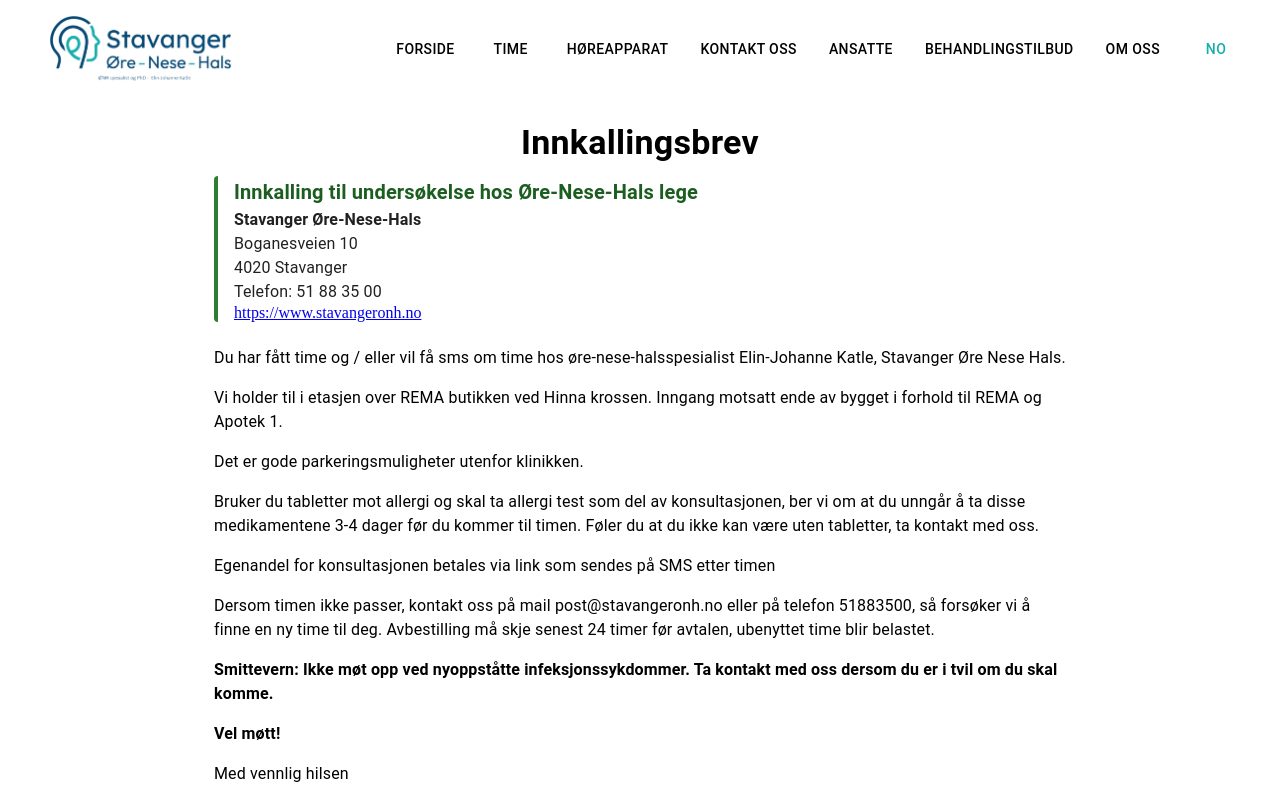
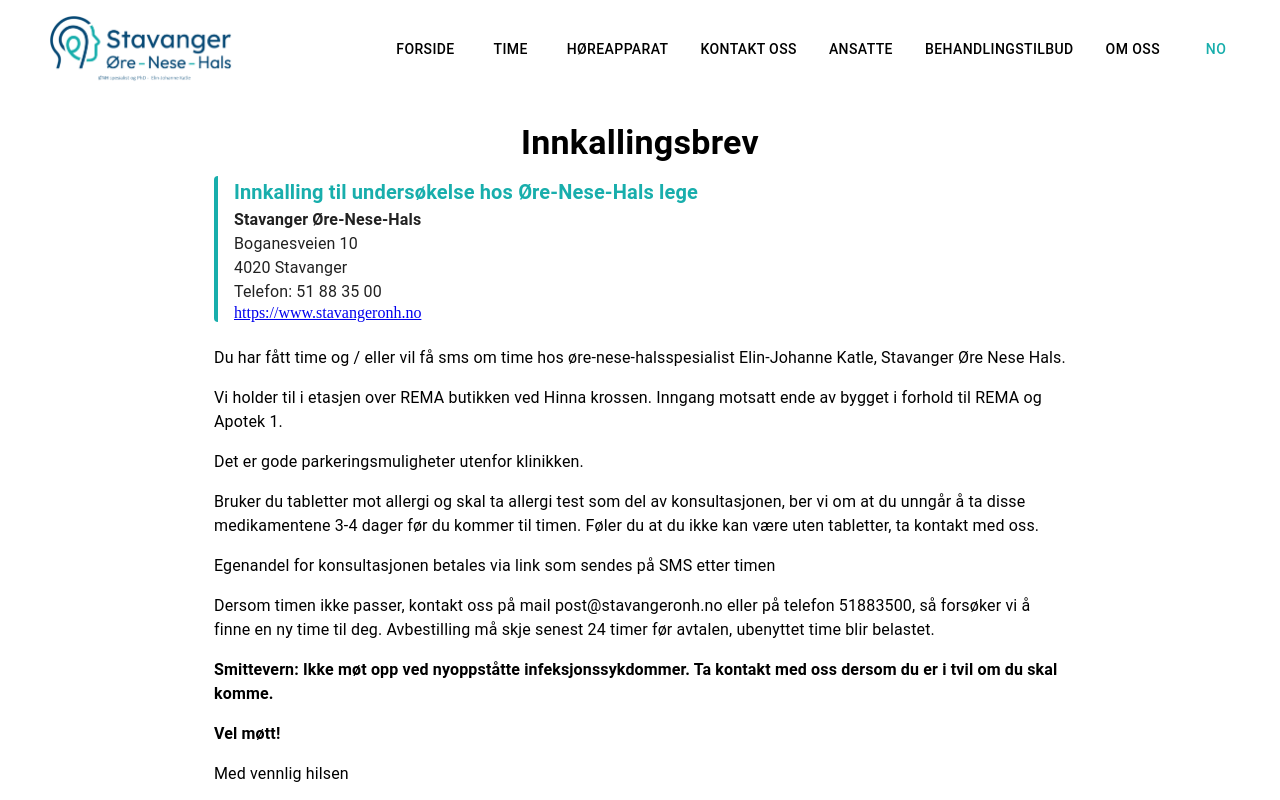
Before and after one commit to hannakfj/Stavanger-ONH, a React (Create React App) app: page /in in a window 1280 px wide. Shown: the top 800 px of the page. Built offline with nearby package versions, Linux system fonts and the light colour scheme.

Commit message:
Improve colors in letter

```diff
--- a/src/pages/Letter.tsx
+++ b/src/pages/Letter.tsx
@@ -6,21 +6,19 @@
 
   return (
     <Container maxWidth="md" sx={{ py: 4 }}>
-      {/* Tittel */}
       <Typography variant="h4" align="center" gutterBottom fontWeight="bold">
         {t("letter.title")}
       </Typography>
 
-      {/* Kort med venstre grønn stripe */}
       <Paper
         elevation={0}
         sx={{
-          borderLeft: "4px solid #2e7d32", // grønn stripe
+          borderLeft: "4px solid #18AEAC",
           pl: 2,
           mb: 3,
         }}
       >
-        <Typography variant="h6" fontWeight="bold" color="success.dark">
+        <Typography variant="h6" fontWeight="bold" color="#18AEAC">
           {t("letter.subtitle")}
         </Typography>
         <Typography fontWeight="bold">{t("letter.clinicName")}</Typography>
@@ -38,7 +36,6 @@
         </Box>
       </Paper>
 
-      {/* Brødtekst */}
       <Typography paragraph>{t("letter.intro")}</Typography>
       <Typography paragraph>{t("letter.location")}</Typography>
       <Typography paragraph>{t("letter.parking")}</Typography>
```
